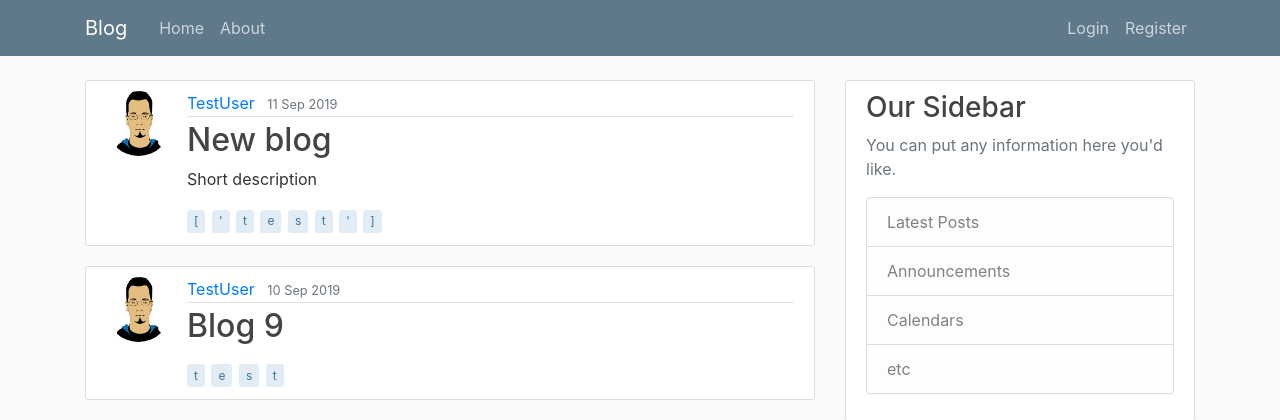
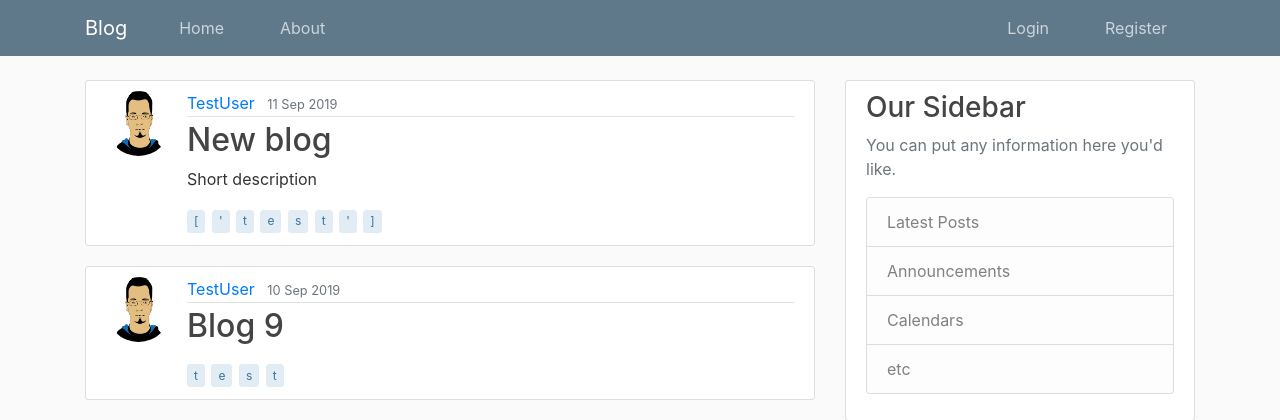
Before and after one commit to abhiabhi94/blog, a Django app: page /blog/ in a window 1280 px wide. Shown: the top 420 px of the page. Run offline with Django 3.2, Linux system fonts and the light colour scheme; data comes from the database, SQL or seed files in the repository; some libraries are stand-ins or nearby versions.

Commit message:
Link in the nav bar are now more separated

```diff
--- a/Blog/static/Blog/main.css
+++ b/Blog/static/Blog/main.css
@@ -23,6 +23,8 @@ ul {
 
 .site-header .navbar-nav .nav-link {
     color: #cbd5db;
+    margin-left: 1.25rem!important;
+    margin-right: 1.25rem!important;
 }
 
 .site-header .navbar-nav .nav-link:hover {
```
